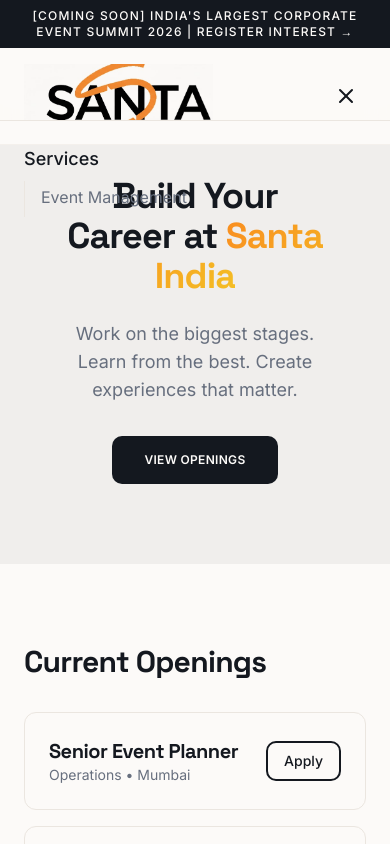
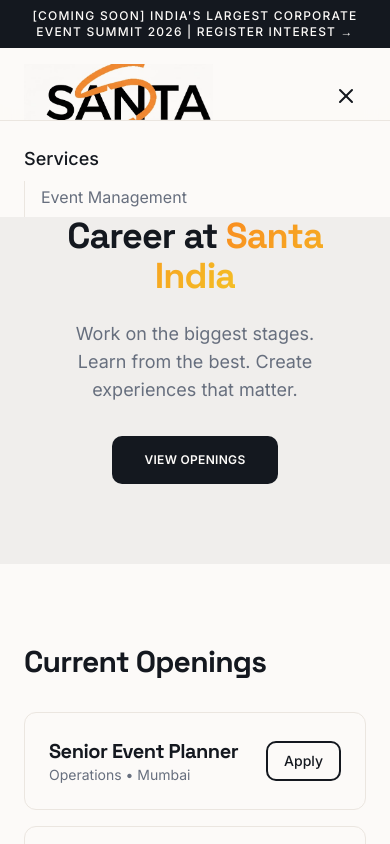
Before and after one commit to aweswe/santa, a React (Vite) app: page /about/careers in a window 390 px wide. Both pictures are taken after a click on the button 346 px from the left and 96 px from the top of the page. Shown: the top 844 px of the page. Built offline with nearby package versions, Linux system fonts and the light colour scheme; the HTML template or start-up script is replaced by a standard one.

Commit message:
fix(header): ensure mobile menu has solid opacity and high z-index

```diff
--- a/src/components/Header.tsx
+++ b/src/components/Header.tsx
@@ -160,8 +160,8 @@ export const Header = ({ onContactClick }: HeaderProps) => {
 
         {/* Mobile Menu */}
         {isMobileMenuOpen && (
-          <div className="lg:hidden fixed inset-0 top-[72px] bg-background border-t border-border animate-fade-in z-50 flex flex-col">
-            <div className="flex-1 overflow-y-auto container mx-auto px-6 py-4 space-y-1 pb-20">
+          <div className="lg:hidden fixed inset-0 top-[72px] bg-[hsl(var(--background))] border-t border-border z-[100] flex flex-col animate-fade-in">
+            <div className="flex-1 overflow-y-auto container mx-auto px-6 py-4 space-y-1 pb-20 bg-[hsl(var(--background))]">
               {navItems.map((item) => (
                 <div key={item.label} className="border-b border-border/50 last:border-0">
                   {item.hasDropdown ? (
```
